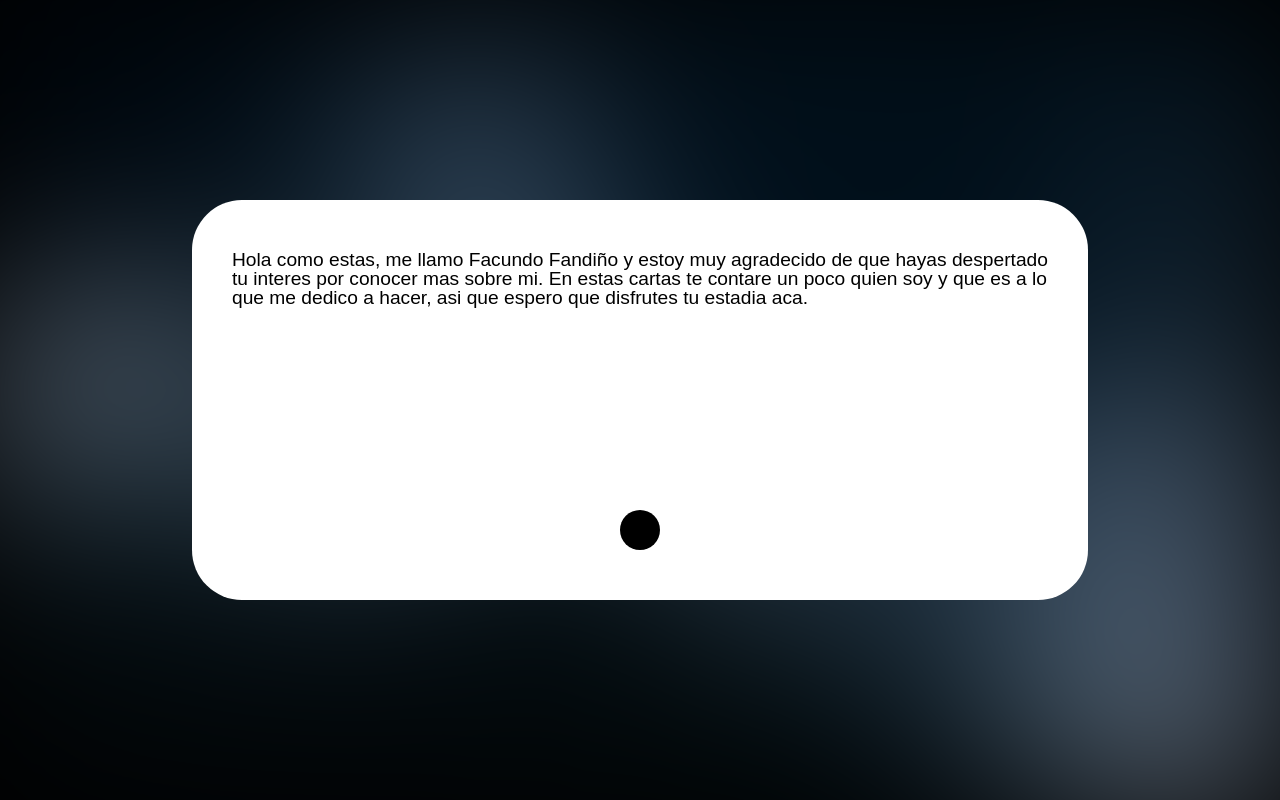
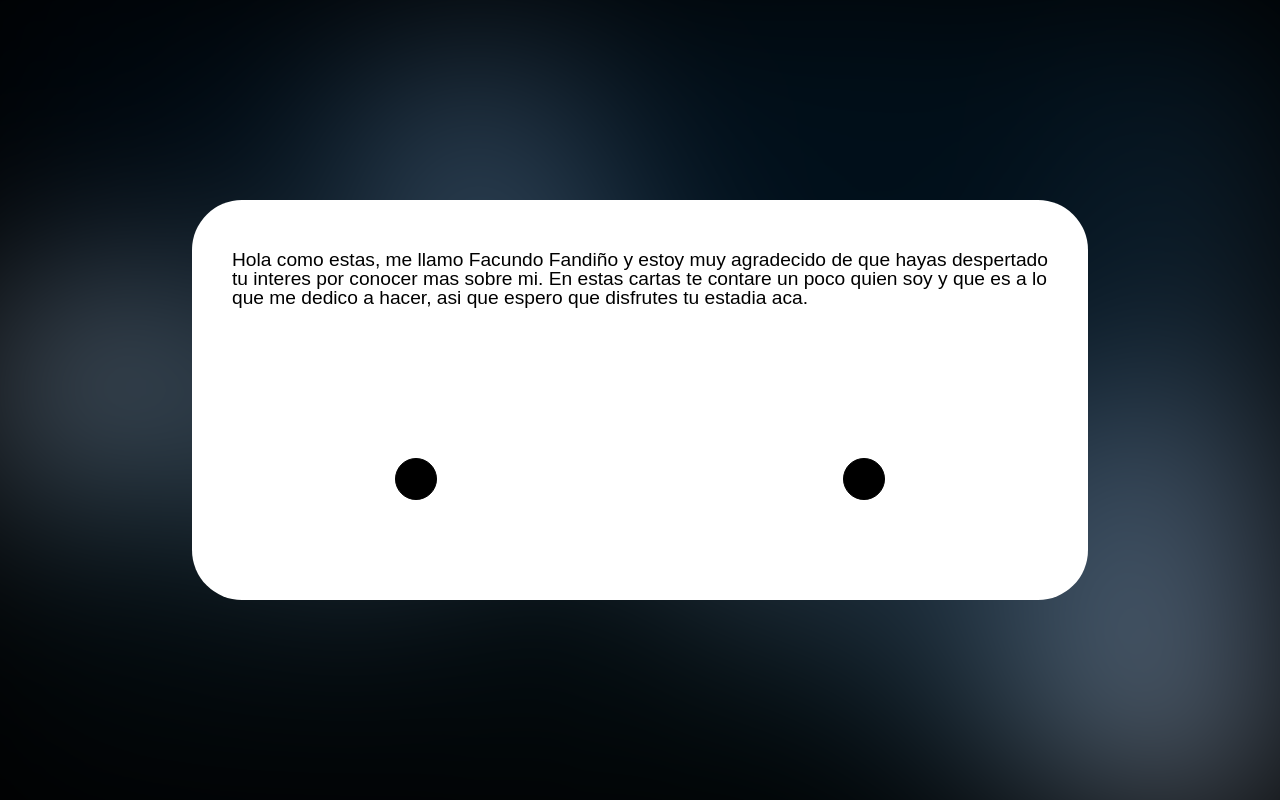
Before and after one commit to facufan07/Presentacion, a Next.js app: page /informacion in a window 1280 px wide. Built offline with nearby package versions, Linux system fonts and the light colour scheme.

Commit message:
Seccion informacion mejorada

```diff
--- a/app/informacion/page.jsx
+++ b/app/informacion/page.jsx
@@ -1,5 +1,5 @@
 "use client"
-import { use, useEffect, useState } from "react"
+import { useEffect, useState } from "react"
 import "./style.scss"
 import data from "../../data/info.json"
 
@@ -7,6 +7,8 @@ export default function Informacion(){
     const [hide, setHide] = useState(0);
     const [card, setCard] = useState(0);
     const [opacity, setOpacity] = useState(0);
+    const [hover, setHover] = useState("black")
+    const [hover2, setHover2] = useState("black")
 
     useEffect(() => {
         const timer = setTimeout(() =>{
@@ -17,7 +19,7 @@ export default function Informacion(){
         return () => clearTimeout(timer);
     }, [])
 
-    function handleClick(){
+    function handleNext(){
         const long = Object.keys(data).length - 1;
 
 
@@ -30,6 +32,33 @@ export default function Informacion(){
         }
     }
 
+    function handleBack() {
+
+        if (card > 0){
+            setOpacity(0);
+            setTimeout(() =>{
+                setOpacity(1);
+                setCard(card - 1);
+            }, 1000);
+        }
+
+    }
+
+    function handleOver(){
+        setHover("white");
+    }
+
+    function handleLeave(){
+        setHover("black")
+    }
+
+    function handleOver2(){
+        setHover2("white");
+    }
+
+    function handleLeave2(){
+        setHover2("black")
+    }
     return(
         <main>
             <section className="info-container">
@@ -38,7 +67,19 @@ export default function Informacion(){
                 </div>
 
                 <div className="button-container">
-                    <button onClick={handleClick} style={{opacity: hide}}></button>
+                    <button
+                    onMouseOver={handleOver}
+                    onMouseLeave={handleLeave}
+                    onClick={handleBack}
+                    style={{opacity: hide ,backgroundColor: hover}}
+                    ></button>
+
+                    <button
+                    onClick={handleNext}
+                    onMouseOver={handleOver2}
+                    onMouseLeave={handleLeave2}
+                    style={{opacity: hide, backgroundColor: hover2}}
+                    ></button>
                 </div>
             </section>
         </main>
--- a/app/informacion/style.scss
+++ b/app/informacion/style.scss
@@ -113,28 +113,23 @@ main {
         .button-container{
             width: 100%;
             margin-top: 70px;
+            margin-bottom: 50px;
             display: flex;
-            flex-direction: column;
-            align-items:center;
-            justify-content: center;
+            justify-content: space-around;
+            padding: 30px 0;
 
 
             button{
-                position: fixed;
                 bottom: 50px;
                 padding: 20px;
                 border-radius: 50%;
-                border: none;
+                border: solid black 1px;
                 background-color: black;
 
-                animation: move 1s ease-in-out 1;
                 transition: background-color 0.5s, opacity 1.5s;
                 cursor: pointer;
 
-                &:hover{
-                    border: solid black 1px;
-                    background-color: white;
-                }
+
             }
         }
     }
```
